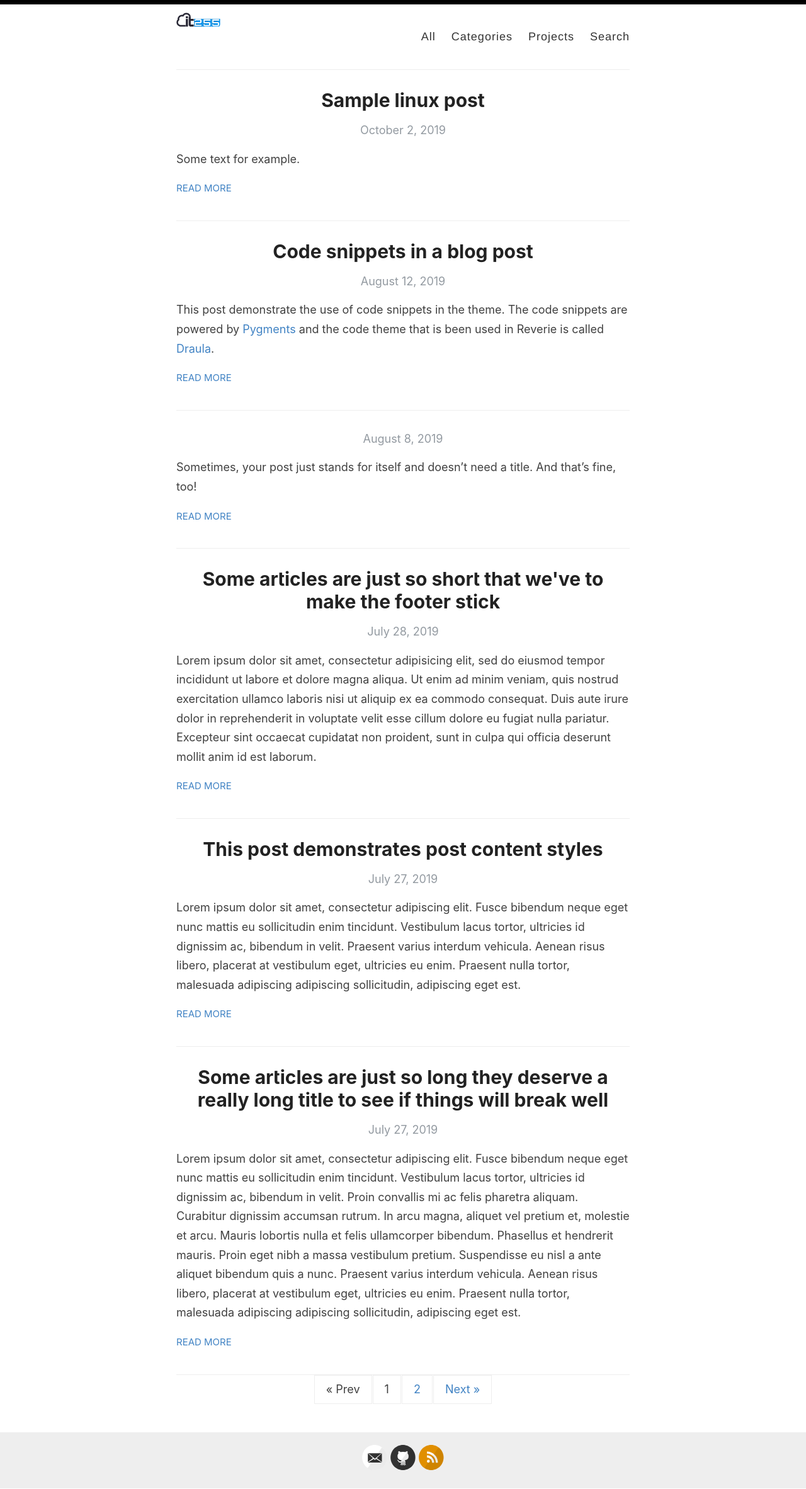
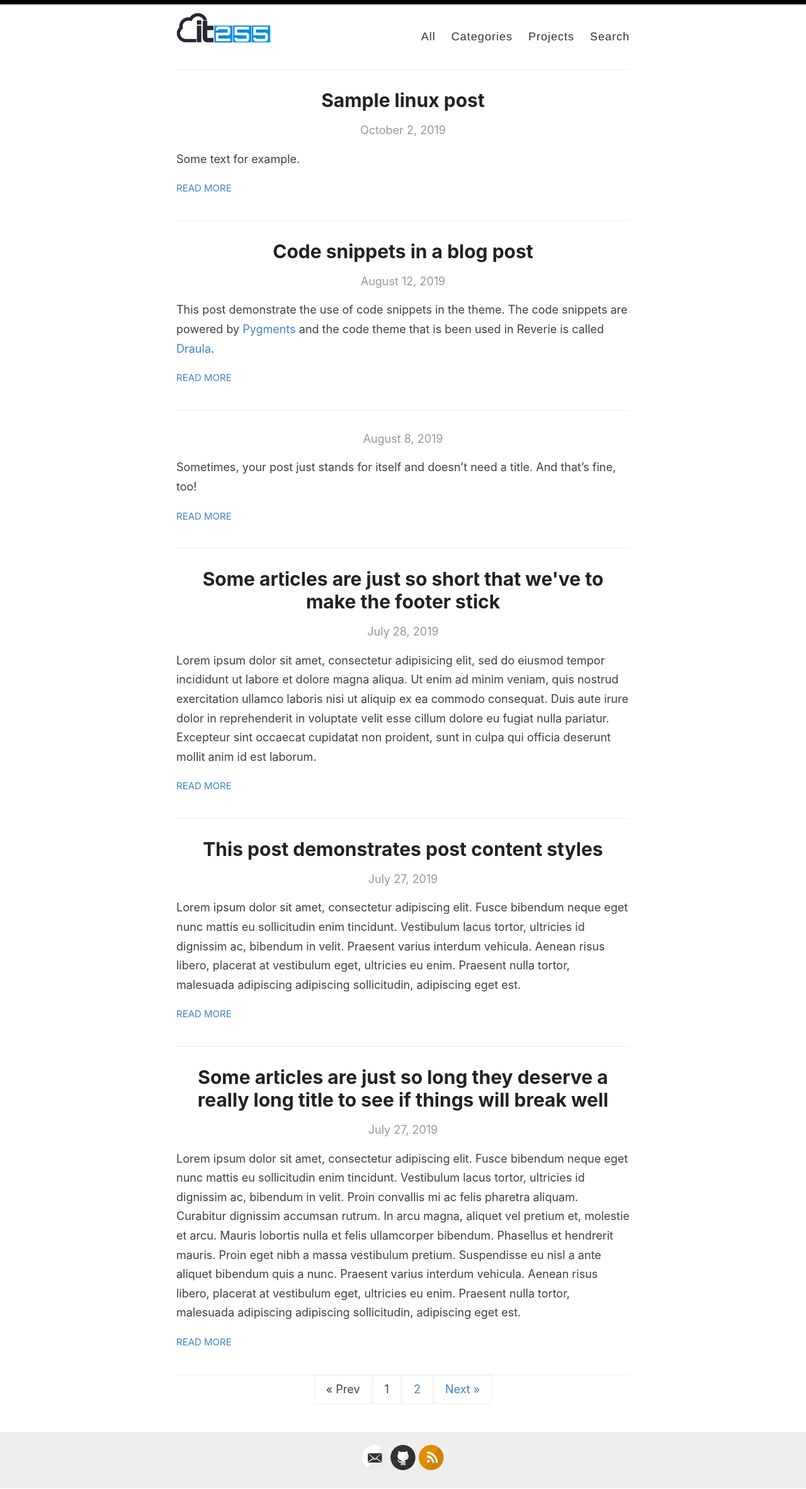
Before and after one commit to it255ru/reverie, a Jekyll site: the page built from index.html, in a window 1280 px wide. Shown: the whole page at 63% size. Built offline with Jekyll 4.4.1, drawn with Linux system fonts in a browser that asks for light colours; the list of posts is cut into pages by our own code.

Commit message:
Изменил размер для логотипа сайта

```diff
--- a/assets/style.scss
+++ b/assets/style.scss
@@ -259,7 +259,7 @@ p > img {
 
 .site-avatar {
   float: left;
-  width: 70px;
+  width: 150px;
   height: 70px;
   margin-right: 15px;
 
```
